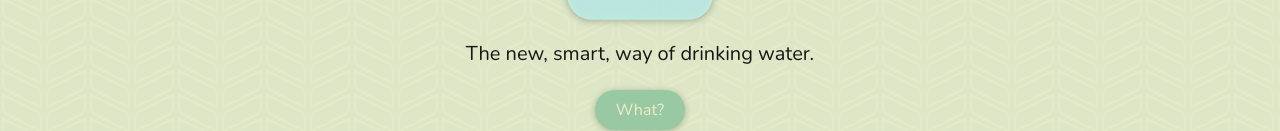
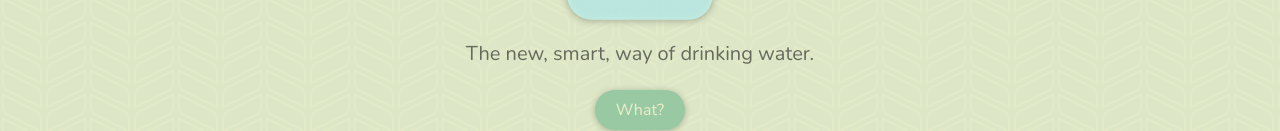
Before and after one commit to wongus/bulma_template, a website: page index.html in a window 1280 px wide. Shown: the part 603-734 px from the top of the page. Drawn offline with nearby package versions, Linux system fonts and the light colour scheme.

Commit message:
Update index.html

```diff
--- a/index.html
+++ b/index.html
@@ -44,7 +44,7 @@
                 <h1 class="title">
                     <img src="assets/Logo.svg" style="width: 200px;"></img>
                 </h1>
-                <h3 class="subtitle is-black">
+                <h3 class="subtitle has-text-black">
                     The new, smart, way of drinking water.
                 </h3>
                 <a class="button is-success is-rounded has-shadow has-text-white" href="#what">What?</a>
```
